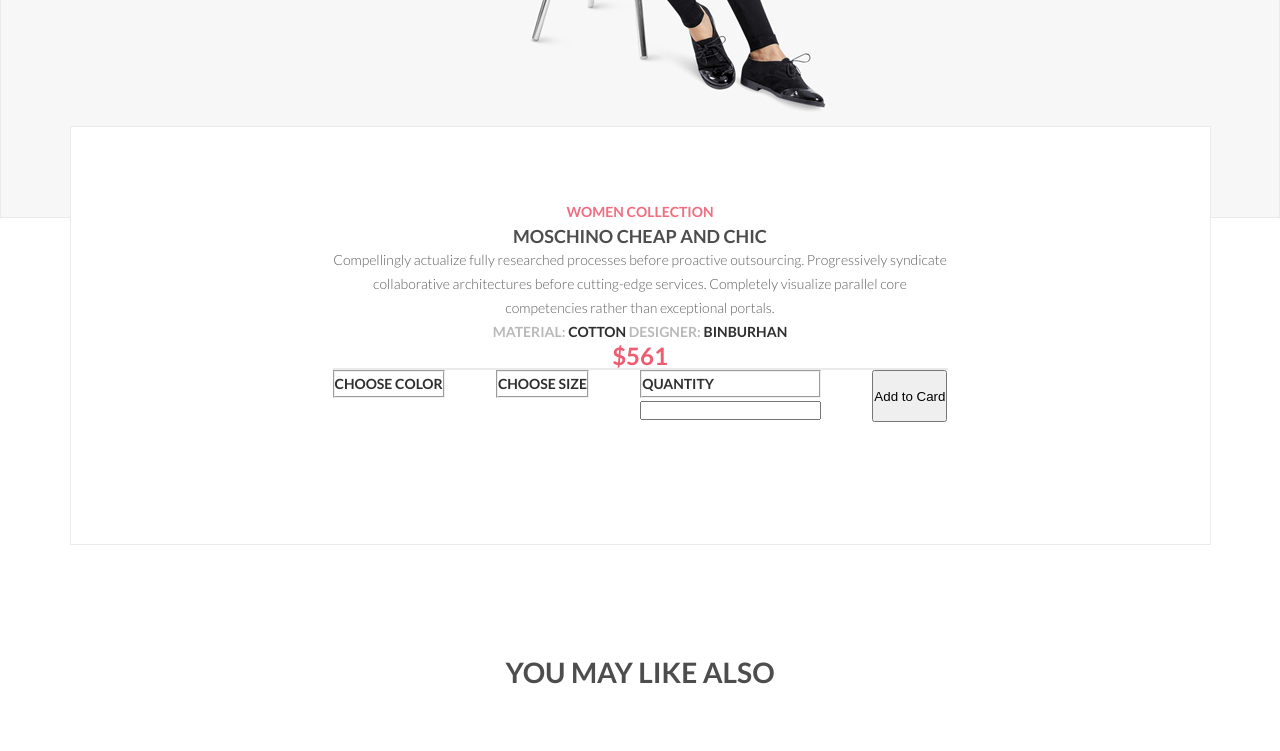
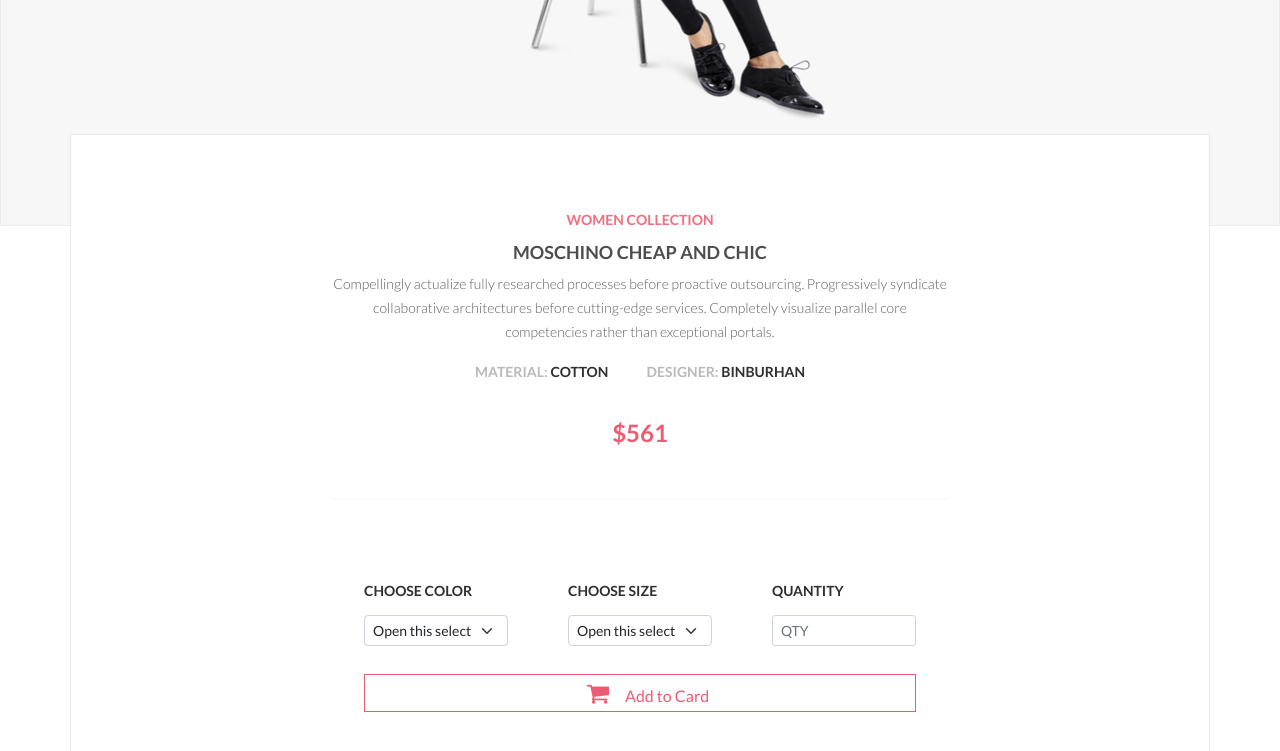
Before and after one commit to kutuz00/Online-Store, a plain HTML site: page single-page.html in a window 1280 px wide. Shown: the part 860-1611 px from the top of the page. Drawn offline with nearby package versions, Linux system fonts and the light colour scheme.

Commit message:
Order form

```diff
--- a/single-page.html
+++ b/single-page.html
@@ -5,6 +5,9 @@
     <meta charset="UTF-8">
     <meta http-equiv="X-UA-Compatible" content="IE=edge">
     <meta name="viewport" content="width=device-width, initial-scale=1.0">
+    <link href="https://cdn.jsdelivr.net/npm/bootstrap@5.0.0/dist/css/bootstrap.min.css" rel="stylesheet"
+        integrity="sha384-wEmeIV1mKuiNpC+IOBjI7aAzPcEZeedi5yW5f2yOq55WWLwNGmvvx4Um1vskeMj0" crossorigin="anonymous">
+
     <link rel="stylesheet" href="https://maxcdn.bootstrapcdn.com/font-awesome/4.5.0/css/font-awesome.min.css">
     <link rel="stylesheet" href="https://cdnjs.cloudflare.com/ajax/libs/font-awesome/5.14.0/css/all.css"
         integrity="sha384-wESLQ85D6gbsF459vf1CiZ2+rr+CsxRY0RpiF1tLlQpDnAgg6rwdsUF1+Ics2bni" crossorigin="anonymous">
@@ -416,34 +419,55 @@
                         <p>Compellingly actualize fully researched processes before proactive outsourcing. Progressively
                             syndicate collaborative architectures before cutting-edge services. Completely visualize
                             parallel core competencies rather than exceptional portals.</p>
-                        <span>MATERIAL: <span class="accent-span">COTTON</span></span>
+                        <div class="item-credits"><span>MATERIAL: <span class="accent-span">COTTON</span></span>
                             <span>DESIGNER: <span class="accent-span">BINBURHAN</span></span>
+                        </div>
+
                         <h1>$561</h1>
                         <hr>
-                        <div class="">
-                            <form class="selection" id="order" action="#">
-                                <div class="color"><span class="accent-span">
-                                        <fieldset>CHOOSE COLOR</fieldset>
+                        <div class="order-menu">
+                            <form class="selection-form-wrap" id="order" action="#">
+                                <div class="selection">
+                                    <div class="order-menu-type"><span class="accent-span">
+                                            <fieldset class="apperance">CHOOSE COLOR</fieldset>
+
                                         </span>
+                                        <select class="form-select form-select-sm" aria-label=".form-select-sm example">
+                                            <option selected>Open this select menu</option>
+                                            <option value="1"><span class="order-color-option"></span>Red</option>
+                                            <option value="2">Two</option>
+                                            <option value="3">Three</option>
+                                        </select>
 
 
 
                                     </div>
-                                <div class="size">
+                                    <div class="order-menu-type">
                                         <span class="accent-span">
-                                        <fieldset>CHOOSE SIZE</fieldset>
+                                            <fieldset class="apperance">CHOOSE SIZE</fieldset>
                                         </span>
+                                        <select class="form-select form-select-sm" aria-label=".form-select-sm example">
+                                            <option selected>Open this select menu</option>
+                                            <option value="1">One</option>
+                                            <option value="2">Two</option>
+                                            <option value="3">Three</option>
+                                        </select>
 
 
                                     </div>
-                                <div class="qty">
+                                    <div class="order-menu-type">
                                         <span class="accent-span">
-                                        <fieldset>QUANTITY</fieldset>
-                                        <input type="text">
+                                            <fieldset class="apperance">QUANTITY</fieldset>
+                                            <!-- <input type="text" for="order" class="selection-input"> -->
+                                            <input class="form-control form-control-sm" type="text" placeholder="QTY"
+                                                aria-label=".form-control-sm example">
                                         </span>
 
                                     </div>
-                                <button for="order" type="submit" value="Add to Cart">Add to Card </button>
+                                </div>
+
+                                <button class="selection-button" for="order" type="submit" value="Add to Cart">Add to
+                                    Card </button>
 
                             </form>
 
@@ -629,6 +653,10 @@
             </div>
         </article>
     </footer>
+    <script src="https://cdn.jsdelivr.net/npm/bootstrap@5.0.0/dist/js/bootstrap.bundle.min.js"
+        integrity="sha384-p34f1UUtsS3wqzfto5wAAmdvj+osOnFyQFpp4Ua3gs/ZVWx6oOypYoCJhGGScy+8"
+        crossorigin="anonymous"></script>
+
 </body>
 
 </html>
--- a/style.css
+++ b/style.css
@@ -830,11 +830,18 @@
 .item-card .accent-txt{
     color: #f16d7f;
 }
+.item-credits{
+    display: flex;
+    justify-content: space-between;
+    padding: 0 142px;
+}
+
 .item-card h1{
     color: #ef5b70;
     font-size: 24px;
     font-weight: 700;
     line-height: 24px;
+    padding: 37px 0;
 
 }
 .item-card h3{
@@ -847,6 +854,7 @@
     line-height: 24px;
     text-align: center;
     text-transform: uppercase;
+
 }
 .item-card h2{
     color: #4d4d4d;
@@ -876,15 +884,72 @@
     border: .5px solid #eaeaea;
     background-color: #ef5b70;
 }
+.order-menu{
+    padding: 63px 31px 0 31px;
+}
+.order-menu-type{
+    width: 144px;
+}
+.selection-form-wrap{
+    width: 100%;
+    display: flex;
+    flex-direction: column;
+    text-align: left;
+    appearance: none;
+}
+
 .selection{
-    width: 100%;
     display: flex;
     justify-content: space-between;
     text-align: left;
+    appearance: none;
+    padding-bottom: 28px;
+}
+.apperance{
+    -webkit-appearance: none;
+    -moz-appearance: none;
+    appearance: none;
+    border: none;
+    padding-bottom: 12px;
+}
+.selection-input{
+    -webkit-appearance: none;
+    -moz-appearance: none;
+    appearance: none;
+    border: 1px solid #eaeaea;
+    height: 35px;
+
+}
+.selection-button{
+    border: 1px solid #ef5b70;
+    background-color: #ffffff;
+    color: #ef5b70;
+    font-size: 16px;
+    font-weight: 400;
+    align-self: center;
+    width: 100%;
+}
+.selection-button::before{
+    content: "\f07a";
+    padding: 16px;
+    font-size: 24px;
+}
+.selection-button:hover{
+    background-color: #ef5b70;
+    color: #FFFFFF;
+}
+.form-control-sm,
+.form-select-sm{
+    align-self: center;
+}
+.order-color-option {
+    background-color: #1fd71f;
+    width: 20px;
+    height: 20px;
 }
 
 .may-like{
-    padding-top: 444px;
+    padding-top: 720px;
     width: 100%;
     text-align: center;
     text-transform: uppercase;
```
Lines whose indentation alone changed are shown as unchanged.
